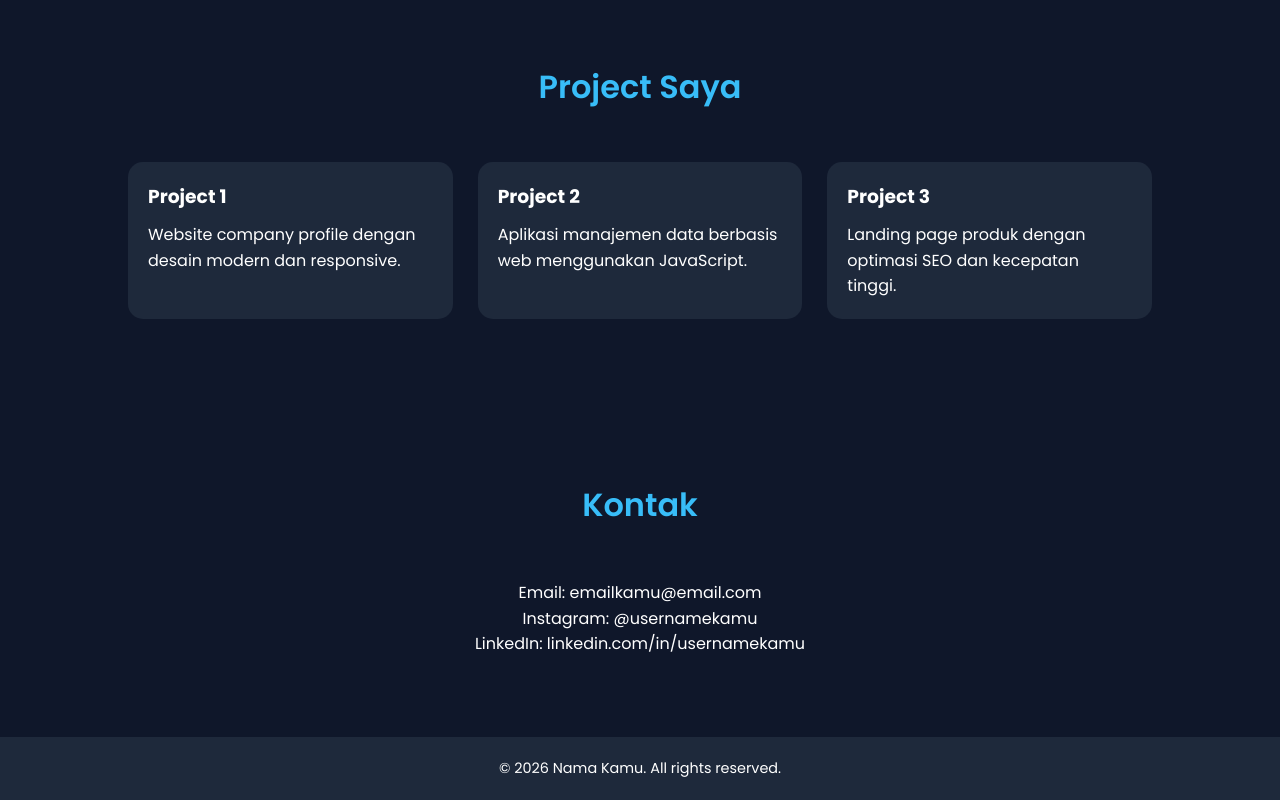
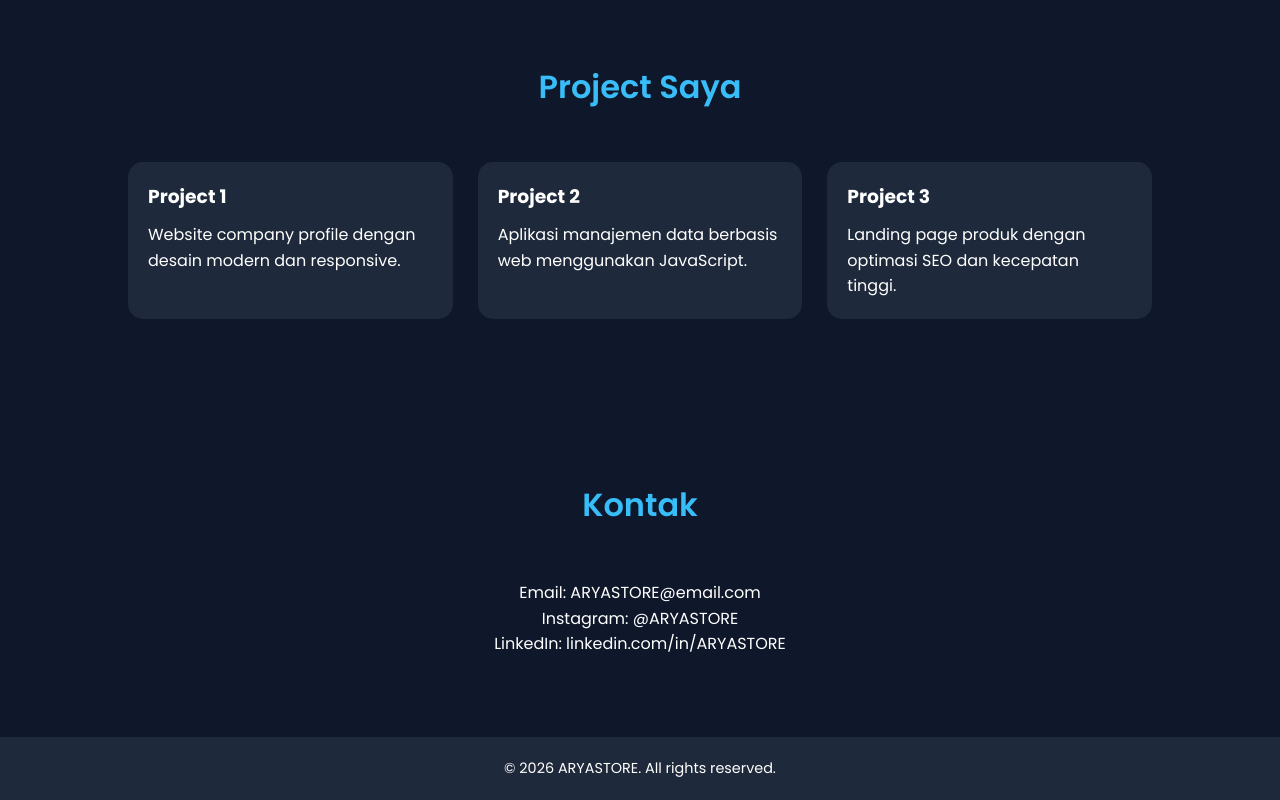
Before and after one commit to rahmanarya812-bit/dafi, a plain HTML site: page index.html in a window 1280 px wide. Shown: the part 1157-1957 px from the top of the page. Drawn offline with Linux system fonts and the light colour scheme.

Commit message:
Update index.html

```diff
--- a/index.html
+++ b/index.html
@@ -3,7 +3,7 @@
 <head>
   <meta charset="UTF-8" />
   <meta name="viewport" content="width=device-width, initial-scale=1.0" />
-  <title>Portfolio - Nama Kamu</title>
+  <title>ARYA STORE</title>
   <link href="https://fonts.googleapis.com/css2?family=Poppins:wght@300;400;600;700&display=swap" rel="stylesheet">
   <style>
     * {
@@ -153,15 +153,16 @@
   <section id="contact">
     <h2 class="section-title">Kontak</h2>
     <div class="contact">
-      <p>Email: emailkamu@email.com</p>
-      <p>Instagram: @usernamekamu</p>
-      <p>LinkedIn: linkedin.com/in/usernamekamu</p>
+      <p>Email: ARYASTORE@email.com</p>
+      <p>Instagram: @ARYASTORE</p>
+      <p>LinkedIn: linkedin.com/in/ARYASTORE</p>
     </div>
   </section>
 
   <footer>
-    © 2026 Nama Kamu. All rights reserved.
+    © 2026 ARYASTORE. All rights reserved.
   </footer>
 
 </body>
+
 </html>
```
